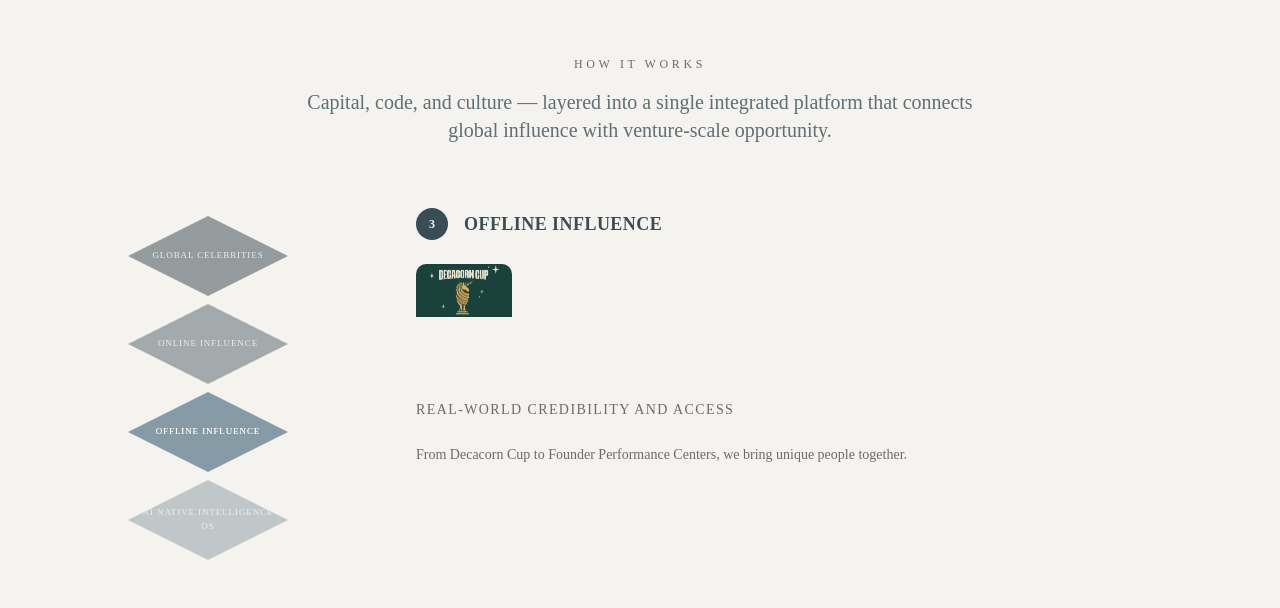
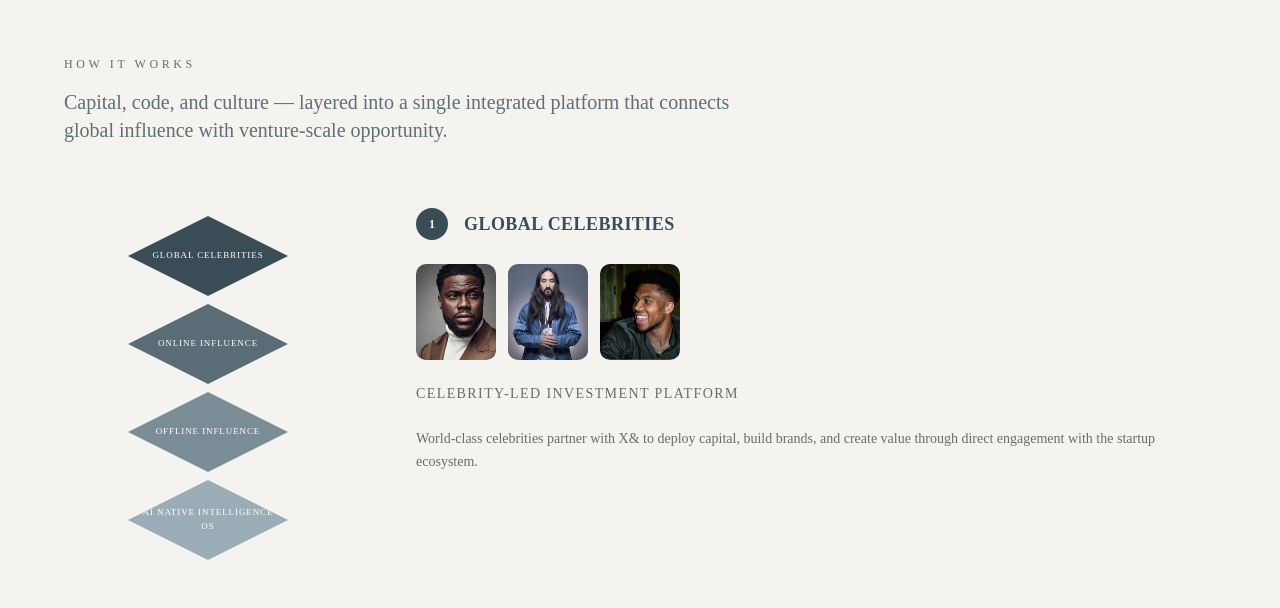
Before and after one commit to tokyo-product-team-rgb/xand-site-clone, a Next.js app: page / in a window 1280 px wide. Shown: the part 1172-1780 px from the top of the page. Built offline with nearby package versions, Linux system fonts and the light colour scheme.

Commit message:
Revert How It Works to exact original static layout from initial commit

```diff
--- a/app/page.tsx
+++ b/app/page.tsx
@@ -1,7 +1,6 @@
 import Image from "next/image";
 import Link from "next/link";
 import { ScrollTimeline } from "@/components/scroll-reveal";
-import { ScrollHowItWorks } from "@/components/scroll-how-it-works";
 
 export default function Home() {
   return (
@@ -33,7 +32,63 @@ export default function Home() {
       />
 
       {/* How It Works */}
-      <ScrollHowItWorks />
+      <section className="py-24 md:py-32 px-8">
+        <div className="max-w-6xl mx-auto">
+          <h2 className="text-xs tracking-[0.3em] text-muted-foreground mb-4 uppercase">
+            HOW IT WORKS
+          </h2>
+          <p className="text-lg md:text-xl text-foreground/80 font-light max-w-2xl mb-16">
+            Capital, code, and culture — layered into a single integrated platform that connects global influence with venture-scale opportunity.
+          </p>
+
+          {/* Diamond Layers */}
+          <div className="flex flex-col md:flex-row gap-16 items-center md:items-start">
+            <div className="relative w-72 h-96 flex flex-col items-center justify-center gap-4">
+              {[
+                { label: "GLOBAL CELEBRITIES", color: "#3A4D56" },
+                { label: "ONLINE INFLUENCE", color: "#5A6D76" },
+                { label: "OFFLINE INFLUENCE", color: "#7A8D96" },
+                { label: "AI NATIVE INTELLIGENCE OS", color: "#9AADB6" },
+              ].map((layer, i) => (
+                <div
+                  key={layer.label}
+                  className="w-40 h-20 flex items-center justify-center text-white text-[9px] tracking-widest font-medium text-center px-2"
+                  style={{
+                    backgroundColor: layer.color,
+                    clipPath: "polygon(50% 0%, 100% 50%, 50% 100%, 0% 50%)",
+                    transform: `translateY(${i * -8}px)`,
+                  }}
+                >
+                  {layer.label}
+                </div>
+              ))}
+            </div>
+
+            {/* Detail Panel */}
+            <div className="flex-1 space-y-6">
+              <div className="flex items-center gap-4">
+                <span className="w-8 h-8 rounded-full bg-foreground text-primary-foreground flex items-center justify-center text-xs font-bold">
+                  1
+                </span>
+                <h3 className="text-lg font-semibold tracking-wide uppercase">
+                  Global Celebrities
+                </h3>
+              </div>
+              <div className="flex gap-3">
+                <Image src="/kevin.png" alt="Kevin Hart" width={80} height={100} className="rounded-lg object-cover w-20 h-24" />
+                <Image src="/steve.png" alt="Steve Aoki" width={80} height={100} className="rounded-lg object-cover w-20 h-24" />
+                <Image src="/man.png" alt="Partner" width={80} height={100} className="rounded-lg object-cover w-20 h-24" />
+              </div>
+              <h4 className="text-sm tracking-widest text-muted-foreground uppercase">
+                Celebrity-Led Investment Platform
+              </h4>
+              <p className="text-sm text-muted-foreground leading-relaxed">
+                World-class celebrities partner with X& to deploy capital, build brands, and create value through direct engagement with the startup ecosystem.
+              </p>
+            </div>
+          </div>
+        </div>
+      </section>
 
       {/* THIS IS X& Banner */}
       <section className="py-24 text-center" style={{
```
